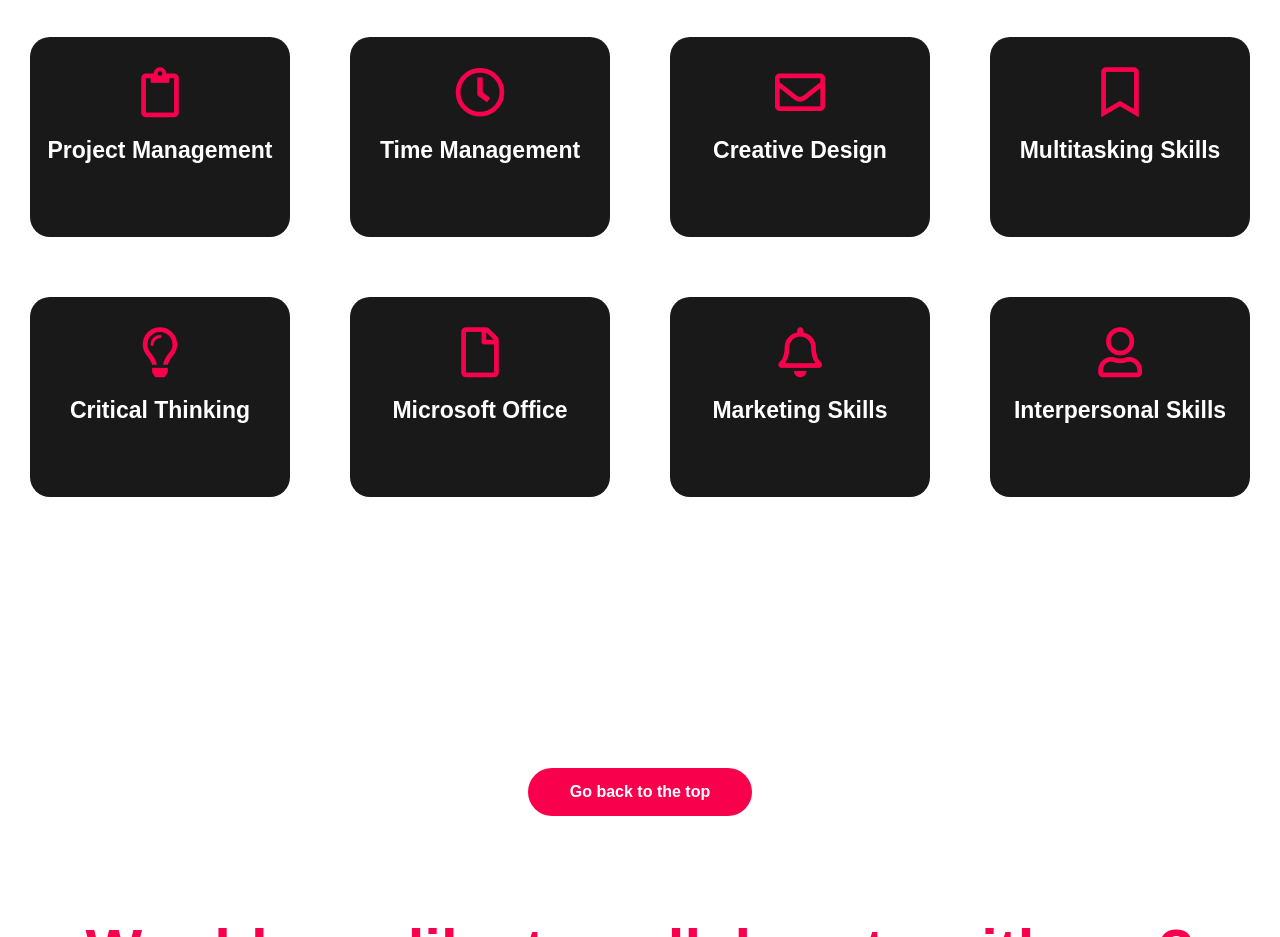
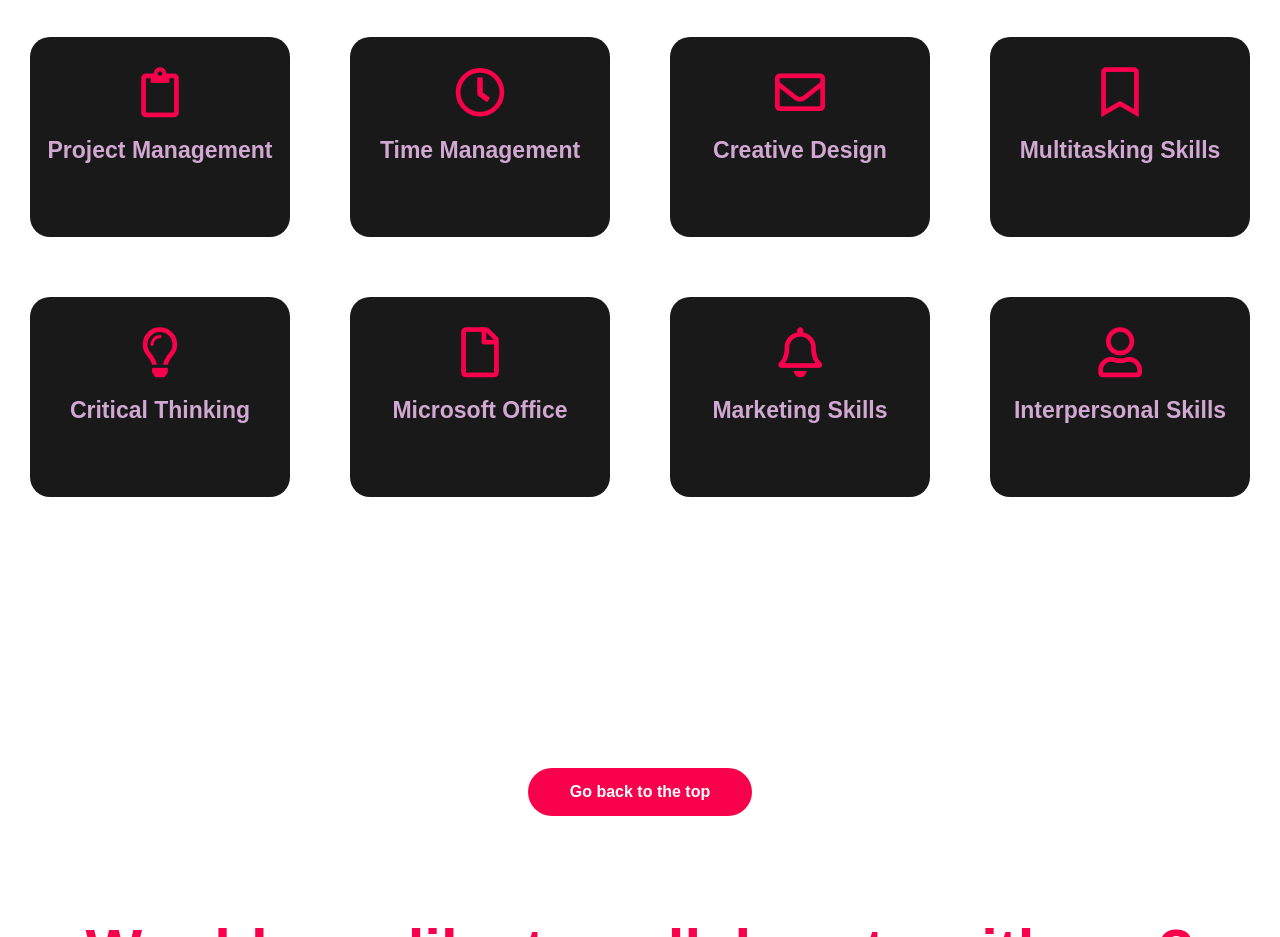
Before and after one commit to deithercasagnap/deithercasagnap.github.io, a plain HTML site: page index.html in a window 1280 px wide. Shown: the part 2542-3479 px from the top of the page. Drawn offline with Linux system fonts and the light colour scheme.

Commit message:
Update style.css

```diff
--- a/style.css
+++ b/style.css
@@ -304,6 +304,10 @@ h5{
 	min-height: 80px;
 }
 
+.box1 h5{
+	color: #fcfc;
+}
+
 .box2{
 	display: flex;
 	justify-content: center;
```
